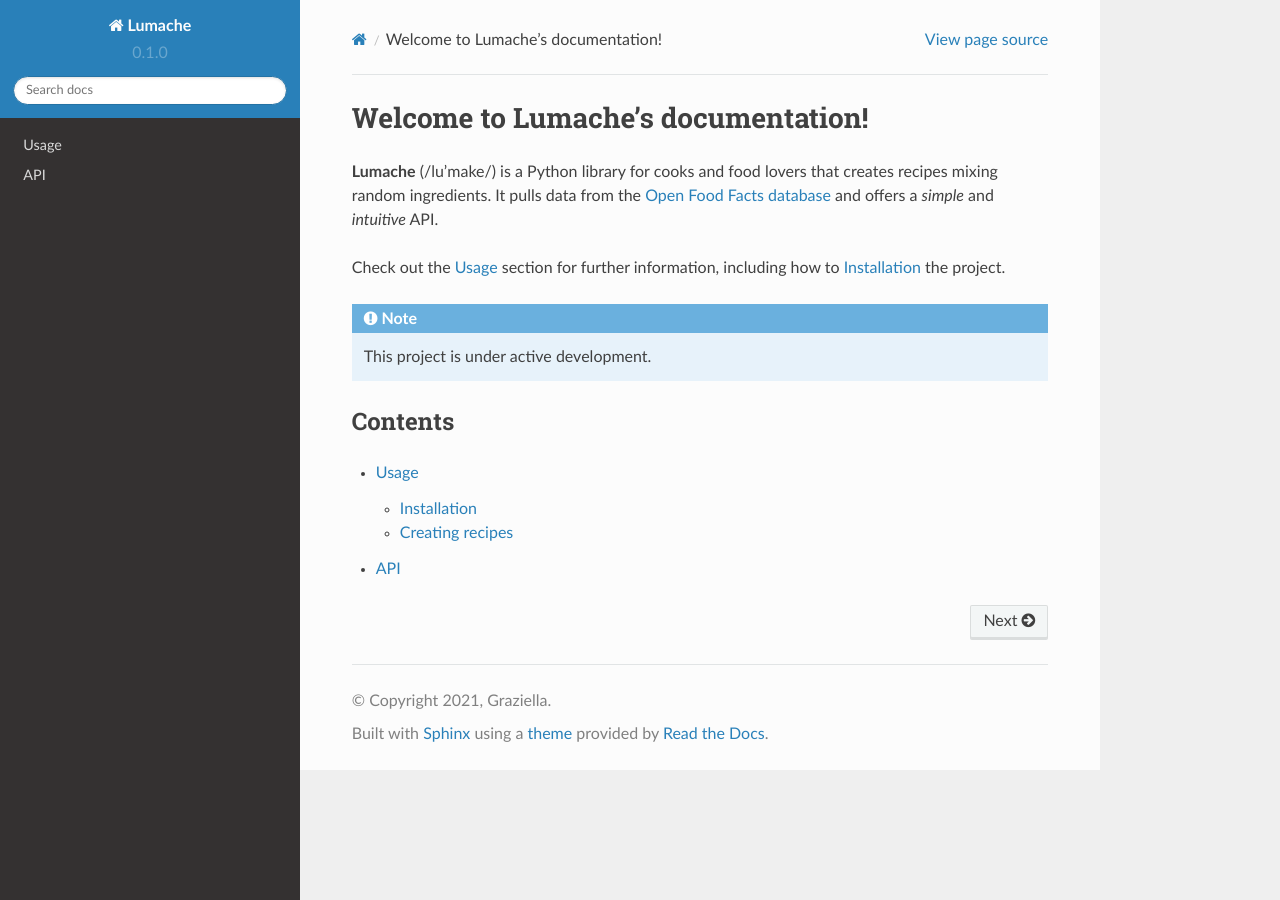
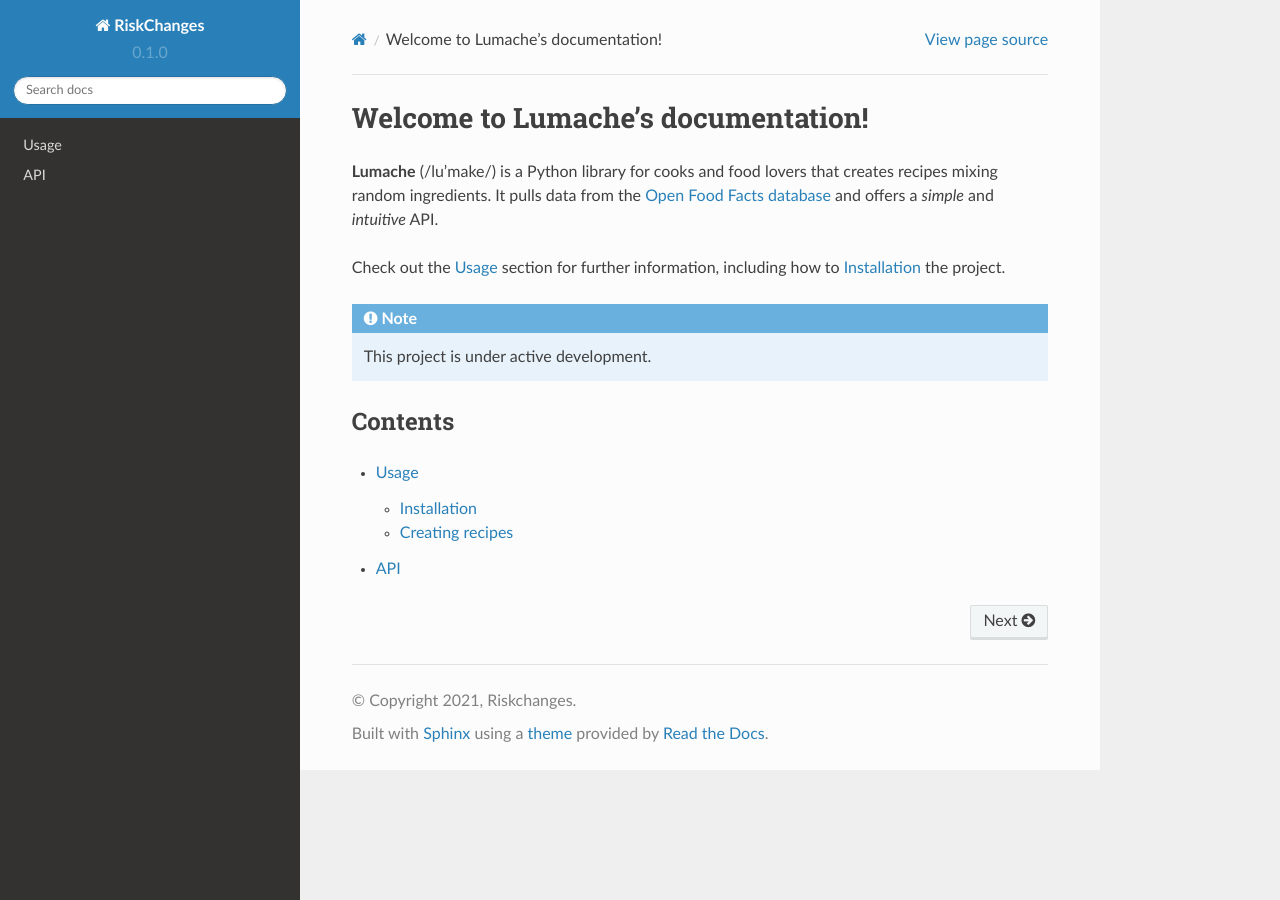
Before and after one commit to RiskChanges/database-docs, a Sphinx documentation site: the page built from docs/source/index.rst, in a window 1280 px wide. Built offline with Sphinx 7.4.7 and the Read the Docs theme 2.0.0, drawn with Linux system fonts in a browser that asks for light colours.

Commit message:
Update conf.py

```diff
--- a/docs/source/conf.py
+++ b/docs/source/conf.py
@@ -2,9 +2,9 @@
 
 # -- Project information
 
-project = 'Lumache'
-copyright = '2021, Graziella'
-author = 'Graziella'
+project = 'RiskChanges'
+copyright = '2021, Riskchanges'
+author = 'Rabina Twayana'
 
 release = '0.1'
 version = '0.1.0'
```
